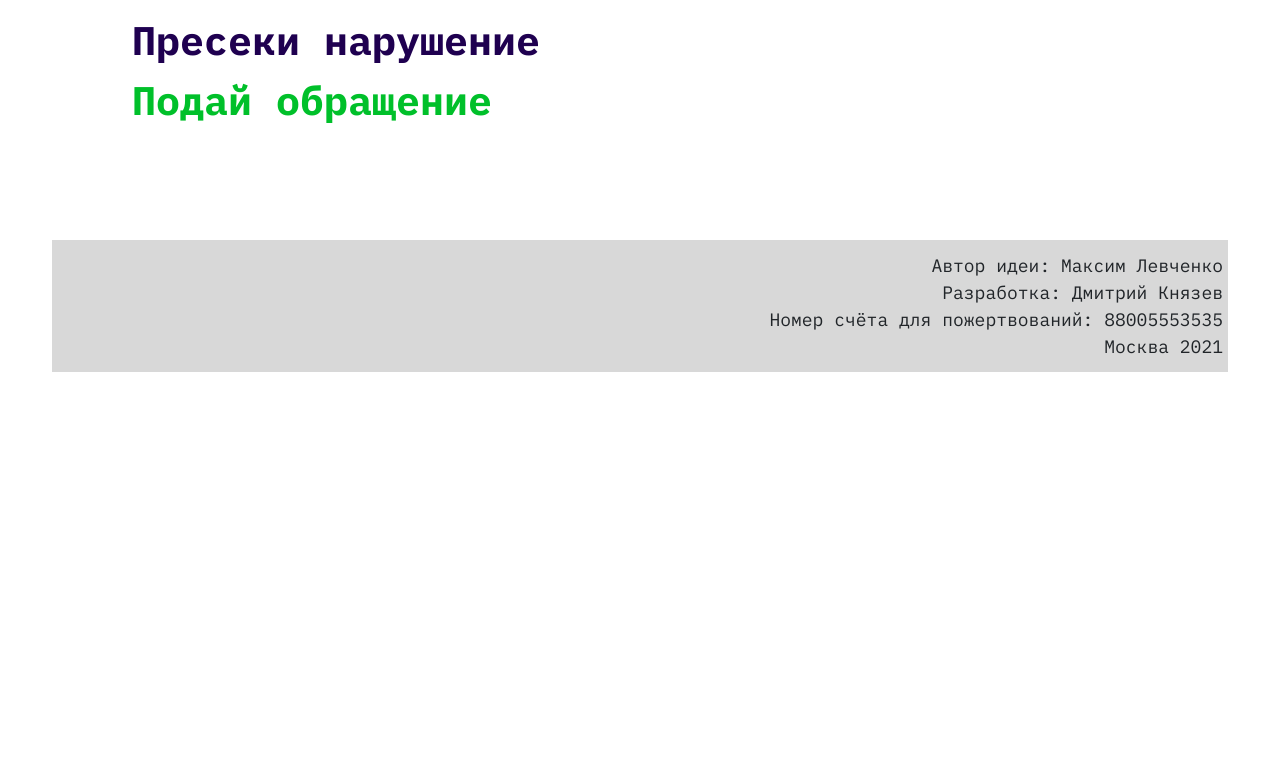
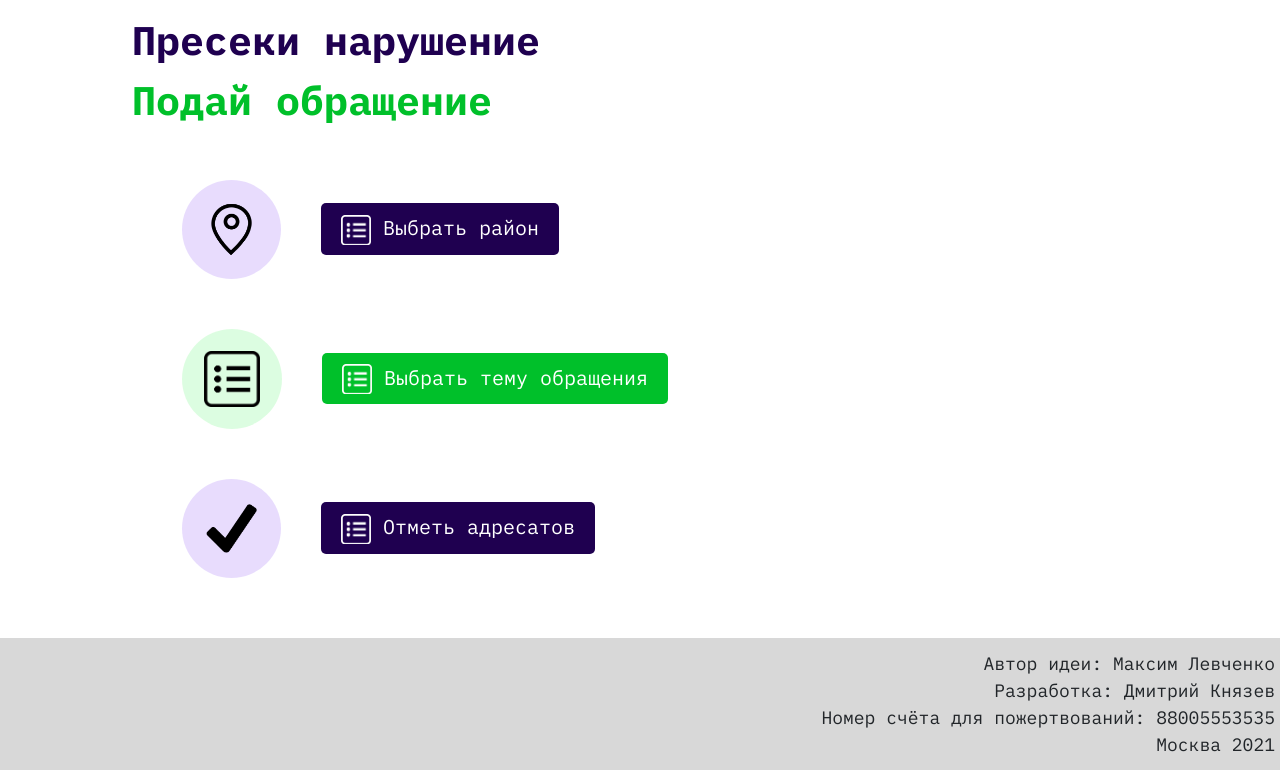
Before and after one commit to 113375/appeals, a PHP site: page /appeal.php in a window 1280 px wide. Shown: the part 85-855 px from the top of the page. Before the commit the page ends 457 px from the top, so only its background shows below. Run offline with PHP 8.4, Linux system fonts and the light colour scheme.

Commit message:
Доделал иконки

```diff
--- a/appeal.php
+++ b/appeal.php
@@ -22,13 +22,47 @@
                     <div class="green">  Подай обращение</div>
                 </div>
             </div>
-            <div class="image-block">
 
+        </div>
+        <div class="points appeal">
+            <!-- Поля для формы-->
+            <div class="points-block-appeal">
+                <div class="icon ">
+                    <div class="image purple">
+                        <img src="icons/map.png" alt="">
+                    </div>
+                </div>
+                <div class="appeal-button button purple list">
+                    Выбрать район
+                </div>
+            </div>
+
+
+            <div class="points-block-appeal">
+                <div class="icon">
+                    <div class="image green little">
+                        <img src="icons/list.png" alt="">
+                    </div>
+                </div>
+                <div class="appeal-button button green list">
+                    Выбрать тему обращения
+                </div>
+            </div>
+
+            <div class="points-block-appeal">
+                <div class="icon">
+                    <div class="image purple">
+                        <img src="icons/checkmark.png" alt="">
+                    </div>
+                </div>
+                <div class="appeal-button button purple list">
+                    Отметь адресатов
+                </div>
             </div>
         </div>
-        <div class="points">
+        </div>
 
-        </div>
+
 
         <?php require "templates/footer.php"?>
 
--- a/css/appeal.css
+++ b/css/appeal.css
@@ -1 +1,20 @@
 /*Стили для формы заполнения запроса*/
+
+.points-block-appeal{
+    display: flex;
+    text-align: center;
+    margin-bottom: 50px;
+
+}
+
+.appeal-button{
+    margin-left: 40px;
+    display: block;
+    margin-top: auto;
+    margin-bottom: auto;
+}
+
+.points.appeal{
+    margin-top: 0;
+    padding-left: 130px;
+}
--- a/css/base.css
+++ b/css/base.css
@@ -79,15 +79,39 @@ body{
     padding: 10px;
 }
 
-.icon img{
-    width: 65px;
-    height: 65px;
-}
 .points{
     margin-top: 60px;
     padding-left: 180px;
     padding-right: 55px;
 }
+/* иконки в кружочках */
+
+.icon img{
+    width: 65px;
+    height: 65px;
+}
+
+.image.little {
+    padding: 22px;
+}
+
+.image.little img{
+    width: 56px;
+    height: 56px;
+}
+.image{
+    padding: 17px;
+    border-radius: 50%;
+}
+
+.image.green{
+    background-color: rgba(0, 236, 39, 0.137);
+}
+
+.image.purple{
+    background-color: rgba(90, 0, 236, 0.137);
+}
+
 
 /* Стили кнопок*/
 
@@ -107,3 +131,30 @@ body{
 .button.green{
     background-color: var(--light-green);
 }
+
+
+.button.list::before{
+    content: "";
+    height: 30px;
+    width: 30px;
+    background-image: url("../icons/list-w.png");
+    vertical-align: middle;
+    display: inline-block;
+    background-size: cover;
+}
+
+.button.letter::before{
+    content: "";
+    height: 30px;
+    width: 30px;
+    background-image: url("../icons/letter-w.png");
+    vertical-align: middle;
+    display: inline-block;
+    background-size: cover;
+}
+
+.button.big::before{
+    height: 55px;
+    width: 55px;
+
+}
```
Also changed, not shown: css/main.css (+3 -7 lines), index.php (+18 -8 lines), icons/checkmark.png (added), icons/keyboard-w.png (added), icons/letter-w.png (added), icons/list-w.png (added), icons/map-w.png (added), icons/person-w.png (added), icons/photo-w.png (added), icons/test.png (deleted).
